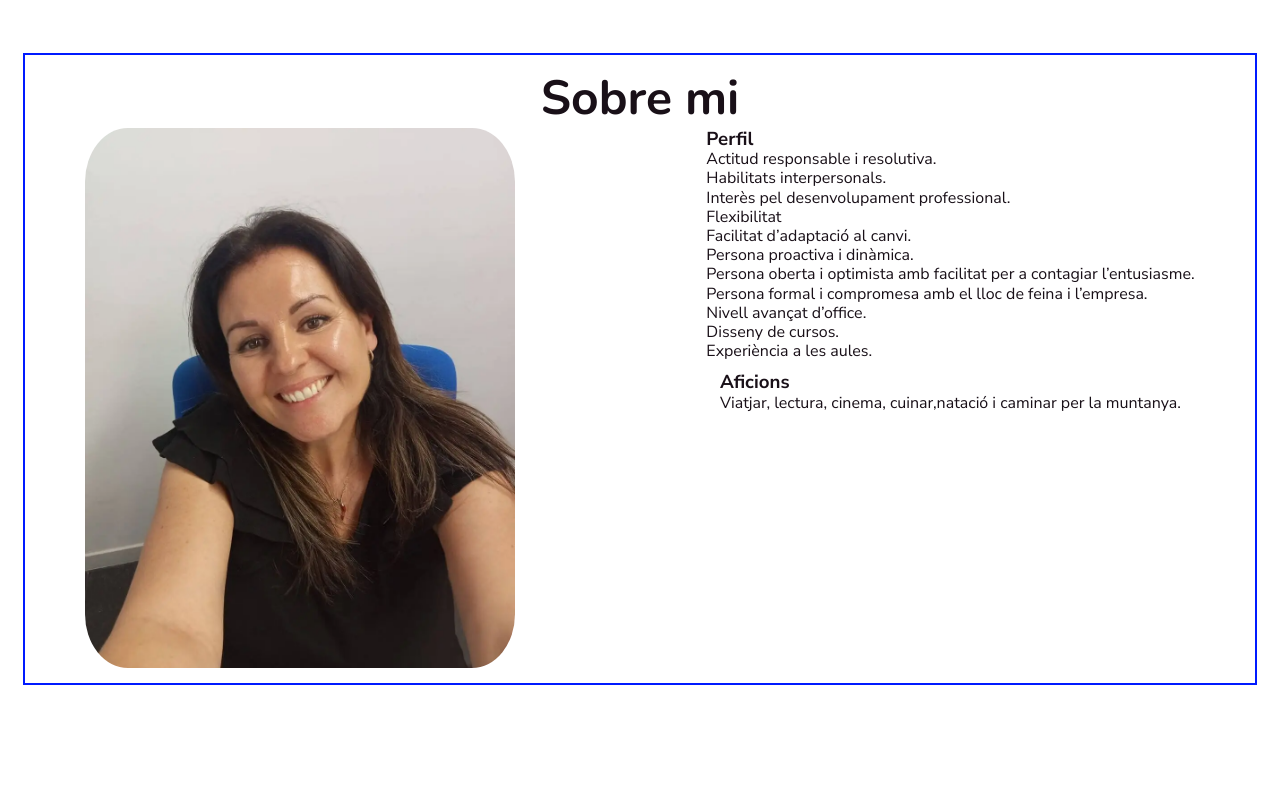
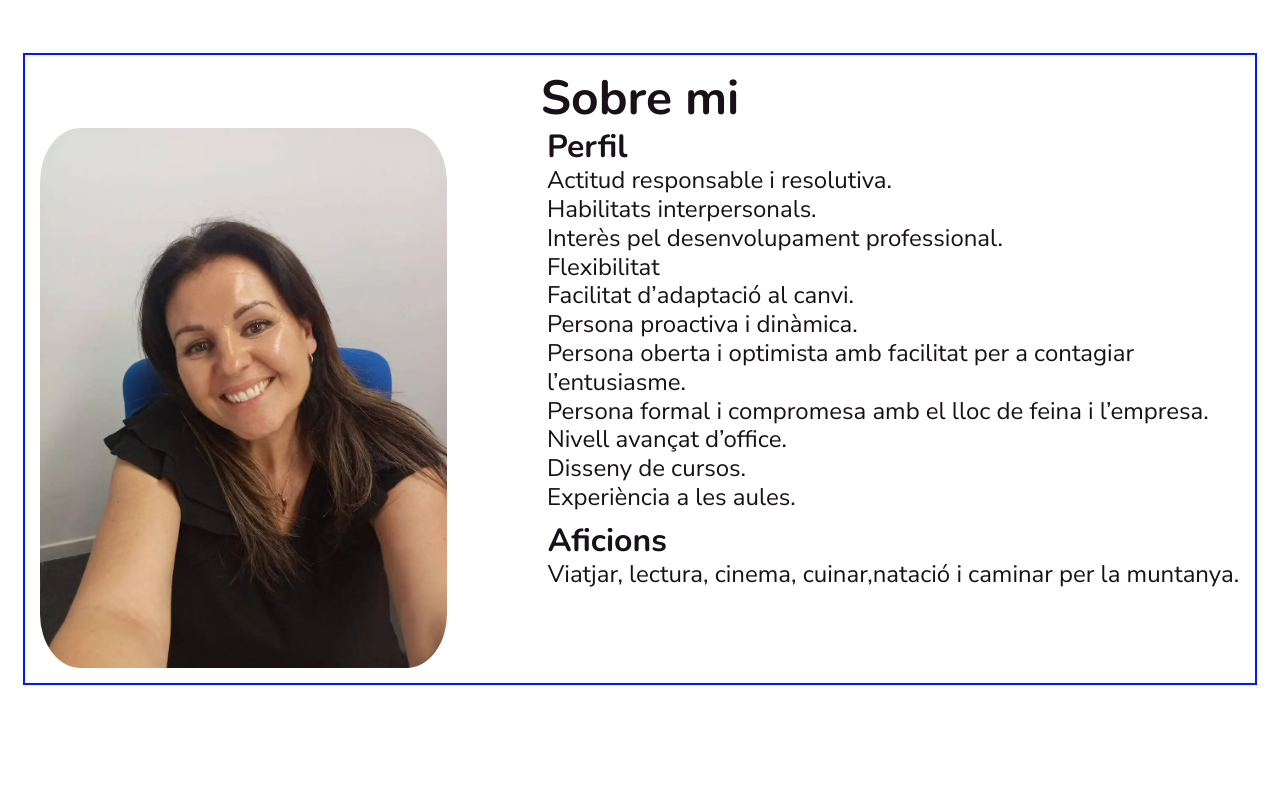
Before and after one commit to ElenaWebDev984/cv_carol, a React (Vite) app: page / in a window 1280 px wide. Shown: the part 1020-1820 px from the top of the page. Built offline with nearby package versions, Linux system fonts and the light colour scheme.

Commit message:
added styles

```diff
--- a/src/components/SectionSubtitle.tsx
+++ b/src/components/SectionSubtitle.tsx
@@ -1,7 +1,16 @@
+import styled from "styled-components";
+
 type SectionSubtitleTypes = {
     title: string
 }
 
 export const SectionSubtitle = ({title}: SectionSubtitleTypes) => {
-    return <h3>{title}</h3>
+    return <StyledSectionSubtitle>{title}</StyledSectionSubtitle>
 };
+
+const StyledSectionSubtitle = styled.h2`
+    text-align: left;
+    font-family: Nunito, sans-serif;
+    font-weight: 700;
+    font-size: 32px;
+`
--- a/src/components/SectionTitle.tsx
+++ b/src/components/SectionTitle.tsx
@@ -13,5 +13,4 @@ const StyledSectionTitle = styled.h2`
     font-family: Nunito, sans-serif;
     font-weight: 700;
     font-size: 48px;
-
 `
--- a/src/layout/sections/sobreMi/SobreMe.tsx
+++ b/src/layout/sections/sobreMi/SobreMe.tsx
@@ -58,4 +58,9 @@ const PerfilList = styled.ul`
     li {
         text-align: left;
     }
+
+    li {
+        font-weight: 400;
+        font-size: 24px;
+    }
 `
```
